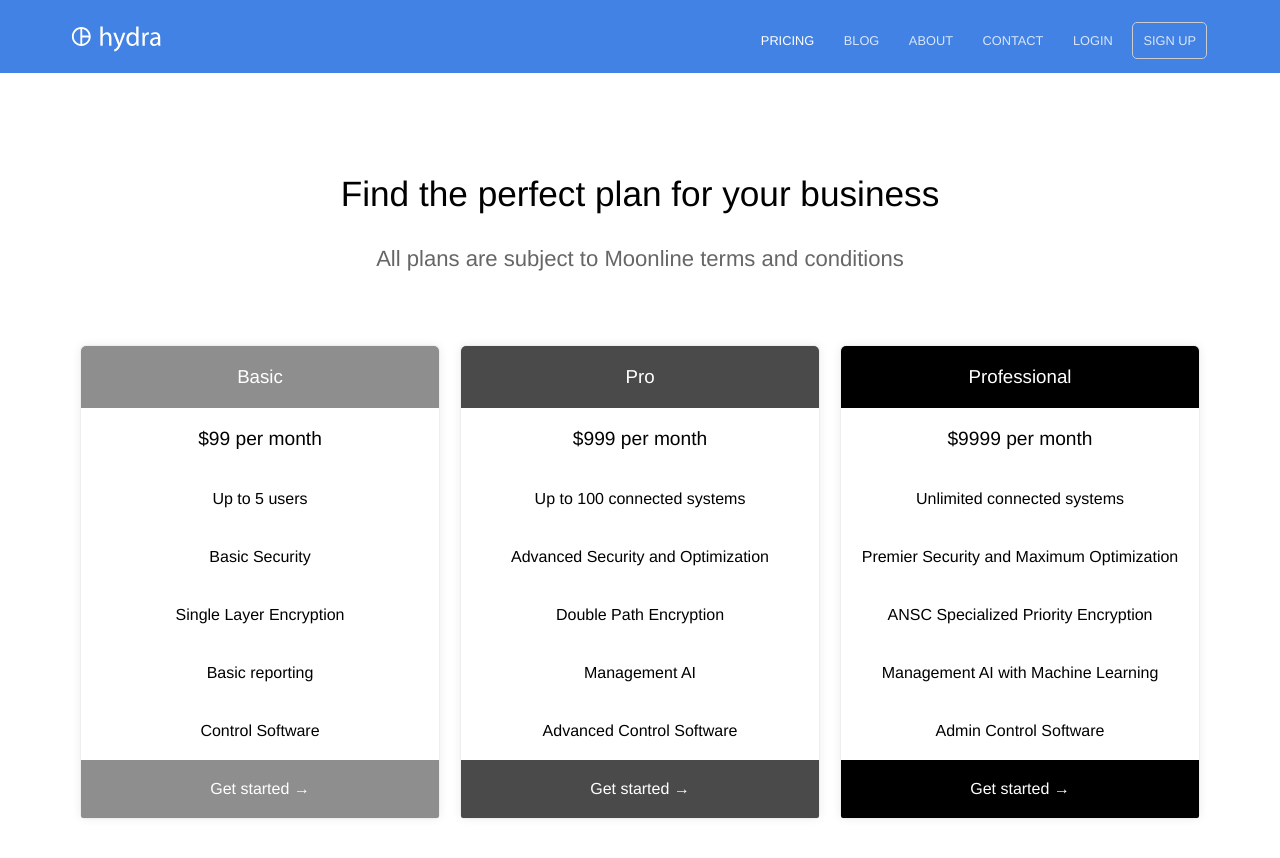
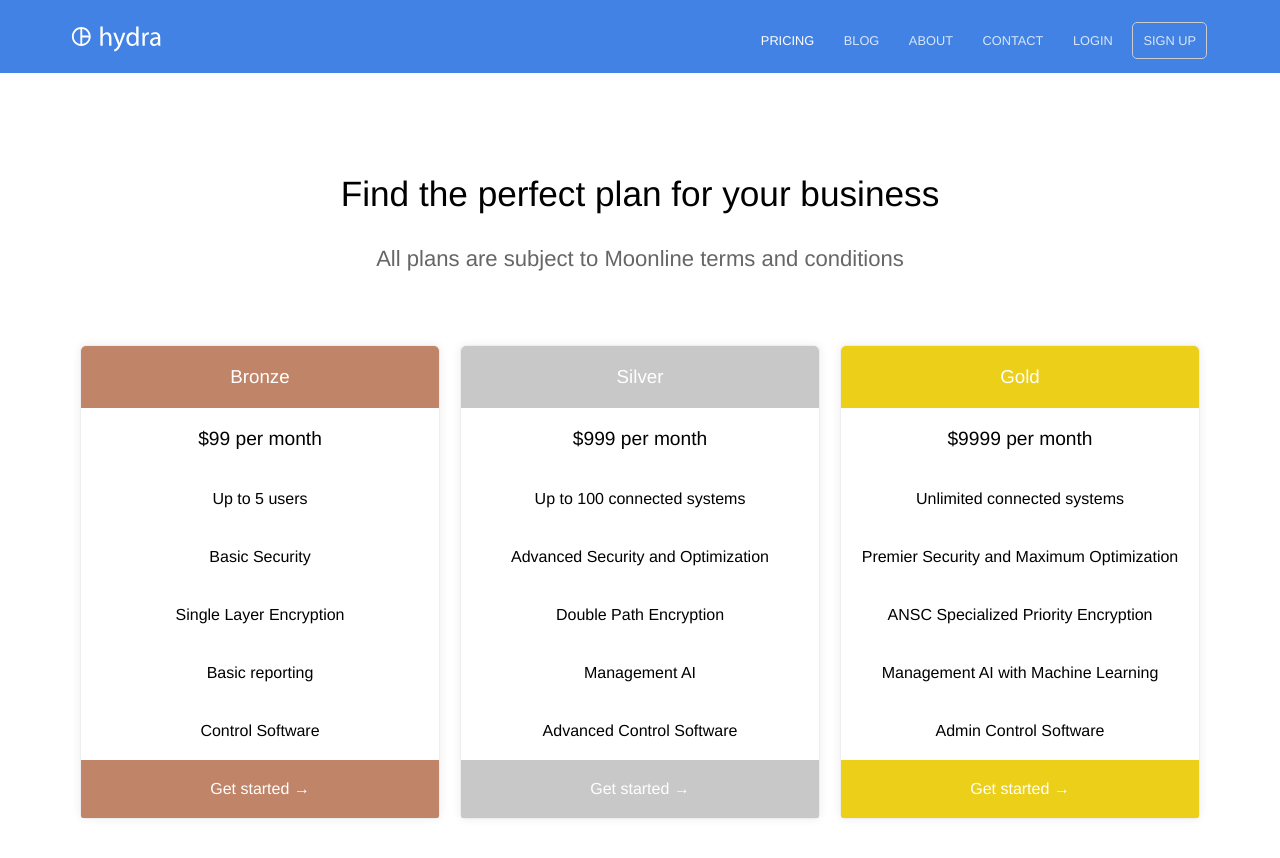
Before and after one commit to shikairui/moonline, a Jekyll site: the page built from pricing.html, in a window 1280 px wide and 900 px high. Shown: the top 858 px of the window. Built offline with Jekyll 4.4.1, drawn with Linux system fonts in a browser that asks for light colours.

Commit message:
Update pricing.html
color change

```diff
--- a/pricing.html
+++ b/pricing.html
@@ -3,8 +3,8 @@ title: Pricing
 heading: Find the perfect plan for your business
 description: All plans are subject to Moonline terms and conditions
 pricing_table:
-  - name: Basic
-    color: "#8e8e8e"
+  - name: Bronze
+    color: "#C08468"
     features:
       - text: $99 per month
         highlight: true
@@ -21,8 +21,8 @@ pricing_table:
     call_to_action:
       link: http://mysite.com?plan=basic
       text: Get started
-  - name: Pro
-    color: "#4a4a4a"
+  - name: Silver
+    color: "#C8C8C8"
     features:
       - text: $999 per month
         highlight: true
@@ -39,8 +39,8 @@ pricing_table:
     call_to_action:
       link: http://mysite.com?plan=pro
       text: Get started
-  - name: Professional
-    color: "#000000"
+  - name: Gold
+    color: "#ECCF19"
     features:
       - text: $9999 per month
         highlight: true
```
